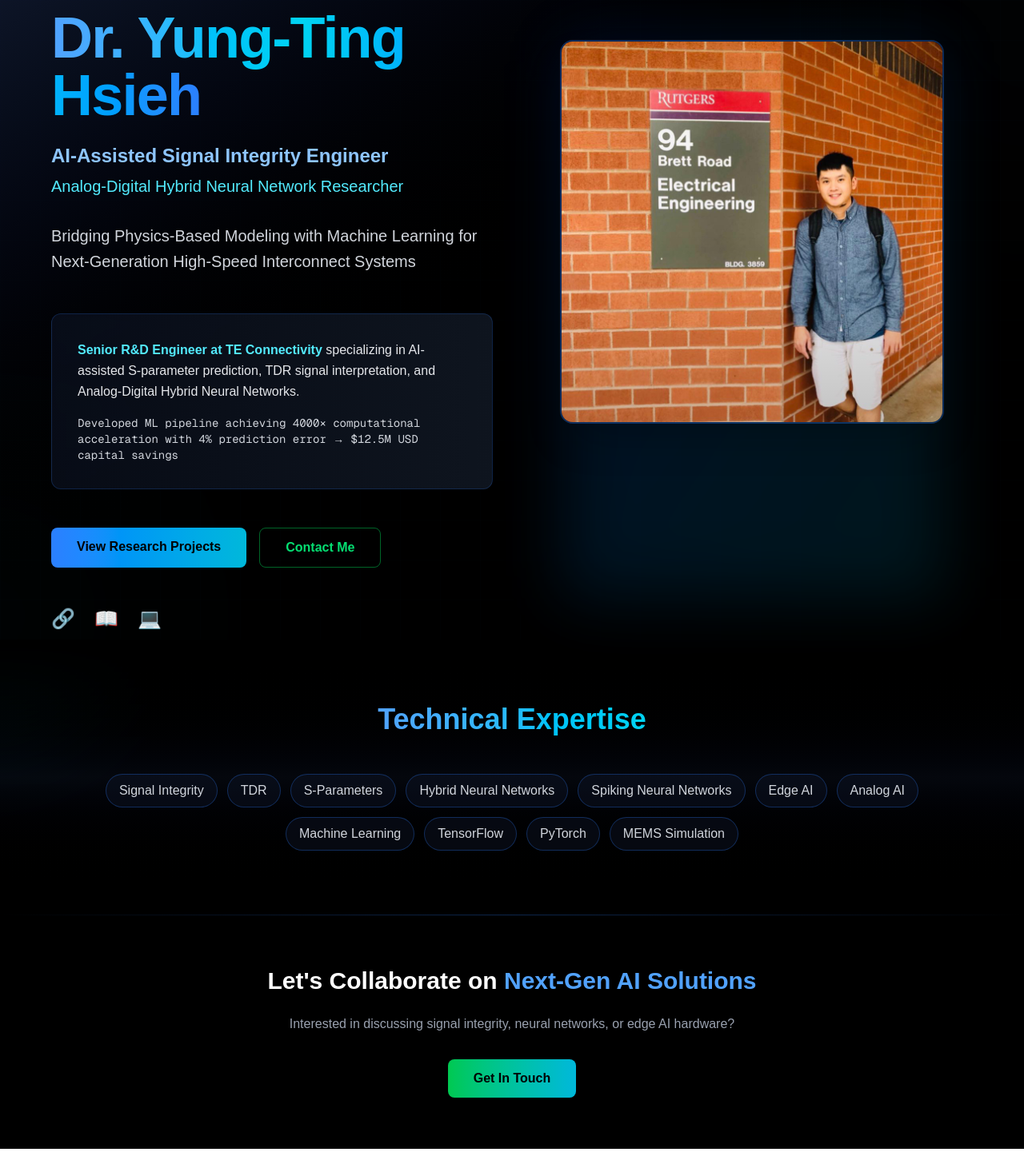
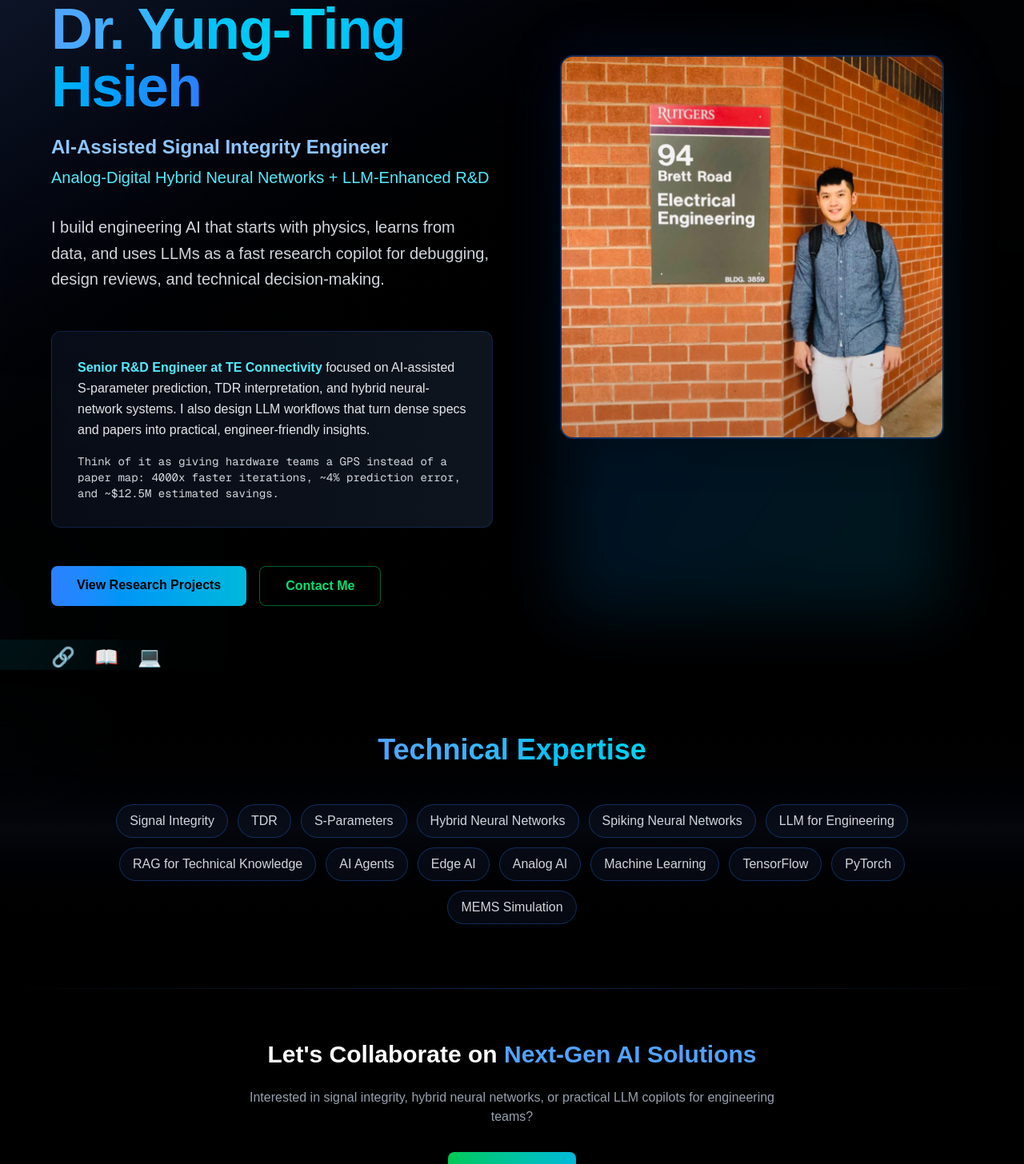
Before and after one commit to dryungtinghsieh-ui/ai-portfolio, a Next.js app: page / in a window 1280 px wide. Shown: the top 1456 px of the page at 80% size. Built offline with nearby package versions, Linux system fonts and the light colour scheme.

Commit message:
Refine homepage narrative and integrate LLM focus

```diff
--- a/app/page.tsx
+++ b/app/page.tsx
@@ -13,6 +13,9 @@ export default function Home() {
     'S-Parameters',
     'Hybrid Neural Networks',
     'Spiking Neural Networks',
+    'LLM for Engineering',
+    'RAG for Technical Knowledge',
+    'AI Agents',
     'Edge AI',
     'Analog AI',
     'Machine Learning',
@@ -196,7 +199,7 @@ export default function Home() {
                     AI-Assisted Signal Integrity Engineer
                   </h2>
                   <p className="text-lg sm:text-xl text-cyan-300 font-medium">
-                    Analog-Digital Hybrid Neural Network Researcher
+                    Analog-Digital Hybrid Neural Networks + LLM-Enhanced R&D
                   </p>
                 </motion.div>
 
@@ -205,8 +208,9 @@ export default function Home() {
                   variants={itemVariants}
                   className="text-lg sm:text-xl text-gray-300 mb-12 leading-relaxed"
                 >
-                  Bridging Physics-Based Modeling with Machine Learning for
-                  Next-Generation High-Speed Interconnect Systems
+                  I build engineering AI that starts with physics, learns from data,
+                  and uses LLMs as a fast research copilot for debugging, design reviews,
+                  and technical decision-making.
                 </motion.p>
 
                 {/* Key Achievement */}
@@ -215,10 +219,10 @@ export default function Home() {
                   className="mb-12 p-6 sm:p-8 rounded-xl bg-gradient-to-r from-slate-900/50 to-slate-800/50 border border-blue-500/20 backdrop-blur-sm"
                 >
                   <p className="text-gray-200 text-sm sm:text-base leading-relaxed">
-                    <span className="text-cyan-300 font-semibold">Senior R&D Engineer at TE Connectivity</span> specializing in AI-assisted S-parameter prediction, TDR signal interpretation, and Analog-Digital Hybrid Neural Networks.
+                    <span className="text-cyan-300 font-semibold">Senior R&amp;D Engineer at TE Connectivity</span> focused on AI-assisted S-parameter prediction, TDR interpretation, and hybrid neural-network systems. I also design LLM workflows that turn dense specs and papers into practical, engineer-friendly insights.
                   </p>
                   <p className="text-gray-300 text-xs sm:text-sm mt-4 font-mono text-blue-300">
-                    Developed ML pipeline achieving 4000× computational acceleration with 4% prediction error → $12.5M USD capital savings
+                    Think of it as giving hardware teams a GPS instead of a paper map: 4000x faster iterations, ~4% prediction error, and ~$12.5M estimated savings.
                   </p>
                 </motion.div>
 
@@ -363,11 +367,11 @@ export default function Home() {
             transition={{ duration: 0.6 }}
           >
             <h3 className="text-2xl sm:text-3xl font-bold mb-6">
-              Let's Collaborate on{' '}
+              Let&apos;s Collaborate on{' '}
               <span className="text-blue-400">Next-Gen AI Solutions</span>
             </h3>
             <p className="text-gray-400 mb-8 max-w-2xl mx-auto">
-              Interested in discussing signal integrity, neural networks, or edge AI hardware?
+              Interested in signal integrity, hybrid neural networks, or practical LLM copilots for engineering teams?
             </p>
             <motion.a
               href="mailto:contact@example.com"
```
